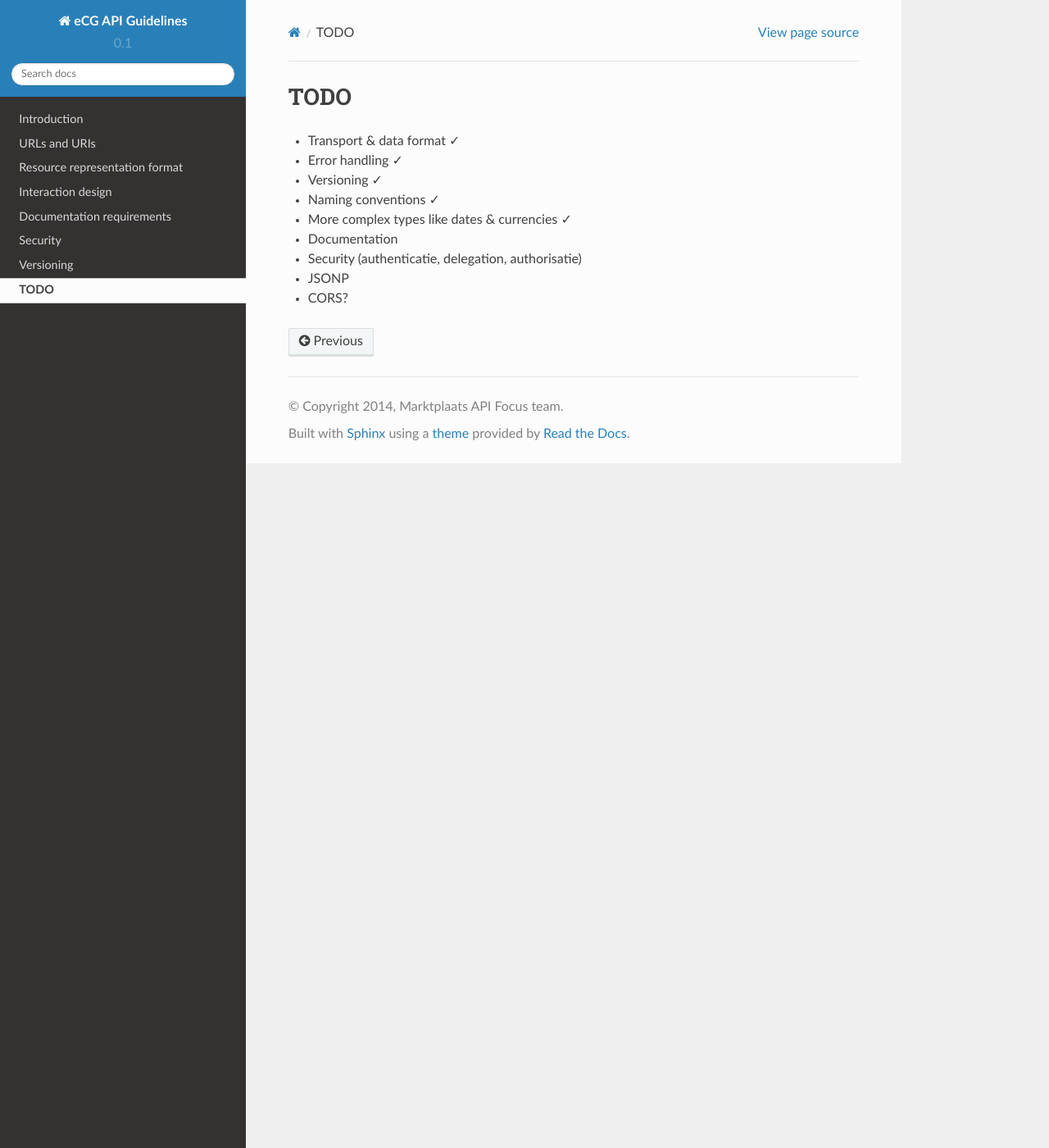
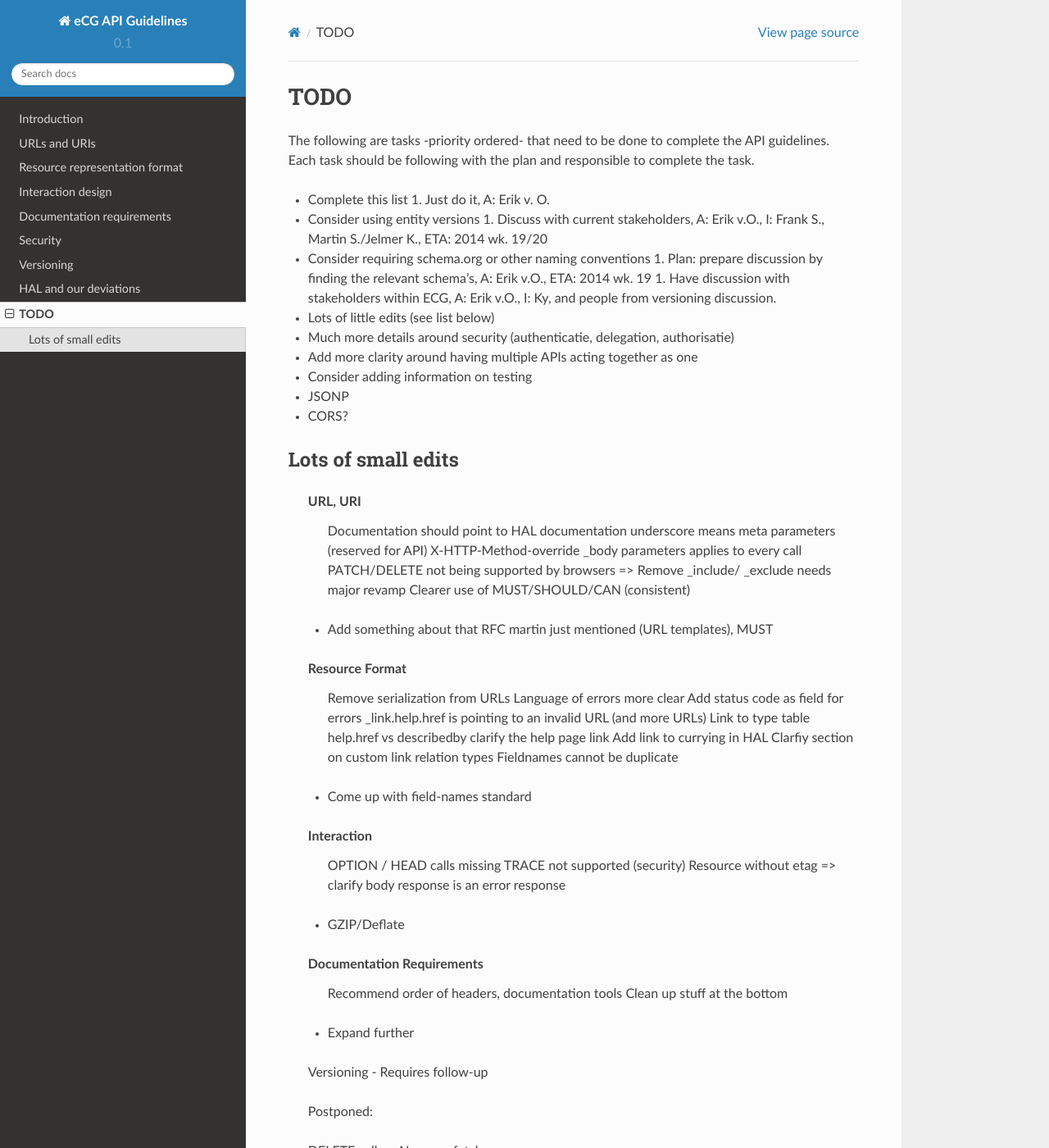
Before and after one commit to ecg-marktplaats/marktplaats-api-guidelines, a Sphinx documentation site: the page built from source/99-todo.rst, in a window 1280 px wide and 1400 px high. Shown: the whole window at 82% size. Built offline with Sphinx 7.4.7 and the Read the Docs theme 2.0.0, drawn with Linux system fonts in a browser that asks for light colours; some of the changed text lies outside the part shown.

Commit message:
Updated TODO Started with small edits from api-feedback meeting's todo list. More clarity around HAL.

```diff
--- a/source/00-intro.rst
+++ b/source/00-intro.rst
@@ -33,3 +33,8 @@ behavior and continuity in our APIs.
 
 *  **Secure**
     Any API should be secure, both for eBay and its clients.
+
+Conventions
+-----------
+
+The key words "MUST", "MUST NOT", "REQUIRED", "SHALL", "SHALL NOT", "SHOULD", "SHOULD NOT", "RECOMMENDED", "MAY", and "OPTIONAL" in this document are to be interpreted as described in `RFC2119 <http://tools.ietf.org/html/rfc2119>`.
--- a/source/99-todo.rst
+++ b/source/99-todo.rst
@@ -1,13 +1,65 @@
 TODO
 ====
 
-* Transport & data format ✓
-* Error handling ✓
-* Versioning ✓
-* Naming conventions ✓
-* More complex types like dates & currencies ✓
-* Documentation
-* Security (authenticatie, delegation, authorisatie)
+The following are tasks -priority ordered- that need to be done to complete the API guidelines.
+Each task should be following with the plan and responsible to complete the task.
 
+* Complete this list
+  1. Just do it, A: Erik v. O.
+* Consider using entity versions
+  1. Discuss with current stakeholders, A: Erik v.O., I: Frank S., Martin S./Jelmer K., ETA: 2014 wk. 19/20
+* Consider requiring schema.org or other naming conventions
+  1. Plan: prepare discussion by finding the relevant schema's, A: Erik v.O., ETA: 2014 wk. 19
+  1. Have discussion with stakeholders within ECG, A: Erik v.O., I: Ky, and people from versioning discussion.
+* Lots of little edits (see list below)
+* Much more details around security (authenticatie, delegation, authorisatie)
+* Add more clarity around having multiple APIs acting together as one
+* Consider adding information on testing
 * JSONP
 * CORS?
+
+Lots of small edits
+~~~~~~~~~~~~~~~~~~~
+
+    URL, URI
+        Documentation should point to HAL documentation
+        underscore means meta parameters (reserved for API)
+        X-HTTP-Method-override
+        _body parameters applies to every call
+        PATCH/DELETE not being supported by browsers => Remove
+        _include/ _exclude needs major revamp
+        Clearer use of MUST/SHOULD/CAN (consistent)
+    - Add something about that RFC martin just mentioned (URL templates), MUST
+    Resource Format
+        Remove serialization from URLs
+        Language of errors more clear
+        Add status code as field for errors
+        _link.help.href is pointing to an invalid URL (and more URLs)
+        Link to type table
+        help.href vs describedby
+        clarify the help page link
+        Add link to currying in HAL
+        Clarfiy section on custom link relation types
+        Fieldnames cannot be duplicate
+    - Come up with field-names standard
+    Interaction
+        OPTION / HEAD calls missing
+        TRACE not supported (security)
+        Resource without etag => clarify body response is an error response
+    - GZIP/Deflate
+    Documentation Requirements
+        Recommend order of headers, documentation tools
+        Clean up stuff at the bottom
+    - Expand further
+    Versioning
+    - Requires follow-up
+
+    Postponed:
+
+    DELETE call => No more fetch
+
+    GLOBAL:
+
+    HTTPS on all examples
+    fix all todos
+    Martin wants to re-do the documentation in RST
--- a/source/index.rst
+++ b/source/index.rst
@@ -18,6 +18,7 @@ Contents:
    40-documentation-requirements
    50-security
    60-versioning
+   80-hal-and-our-deviations
    99-todo
 
 
```
Also changed, not shown: source/10-urls-and-uris.rst (+0 -29 lines), source/20-resource-representation-format.rst (+27 -5 lines), source/80-hal-and-our-deviations.rst (added, +21 -0 lines).
